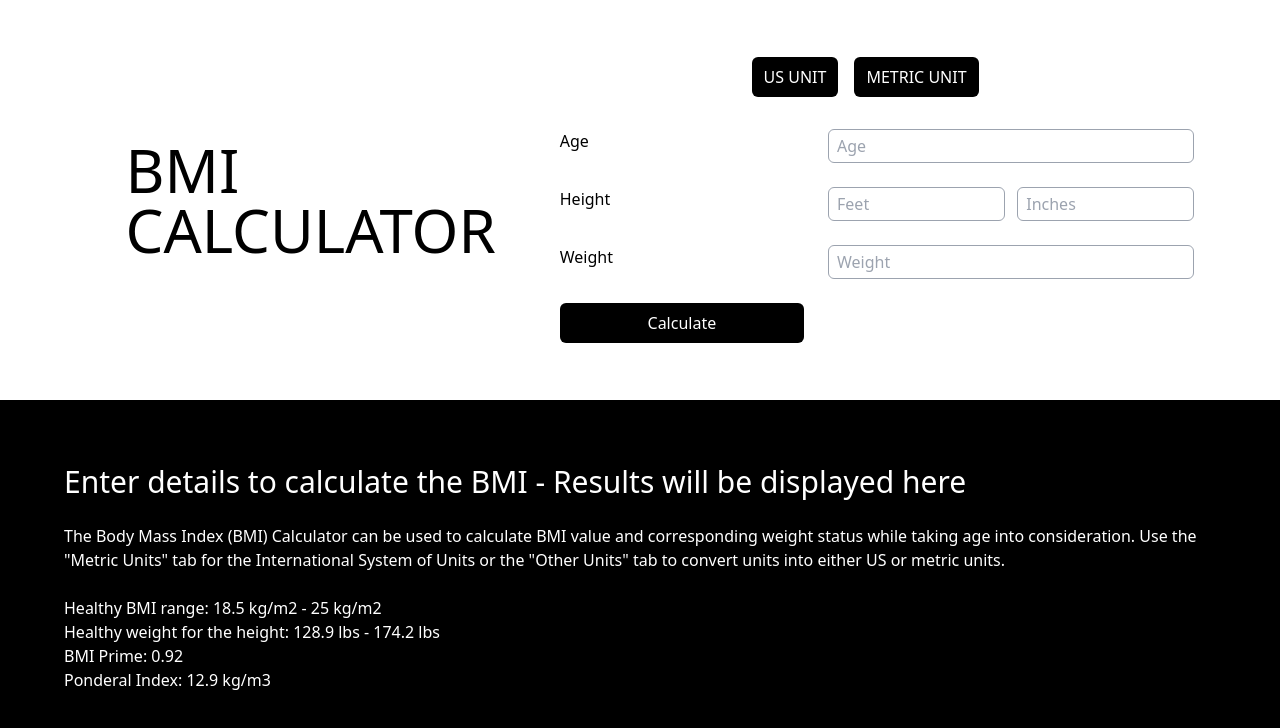
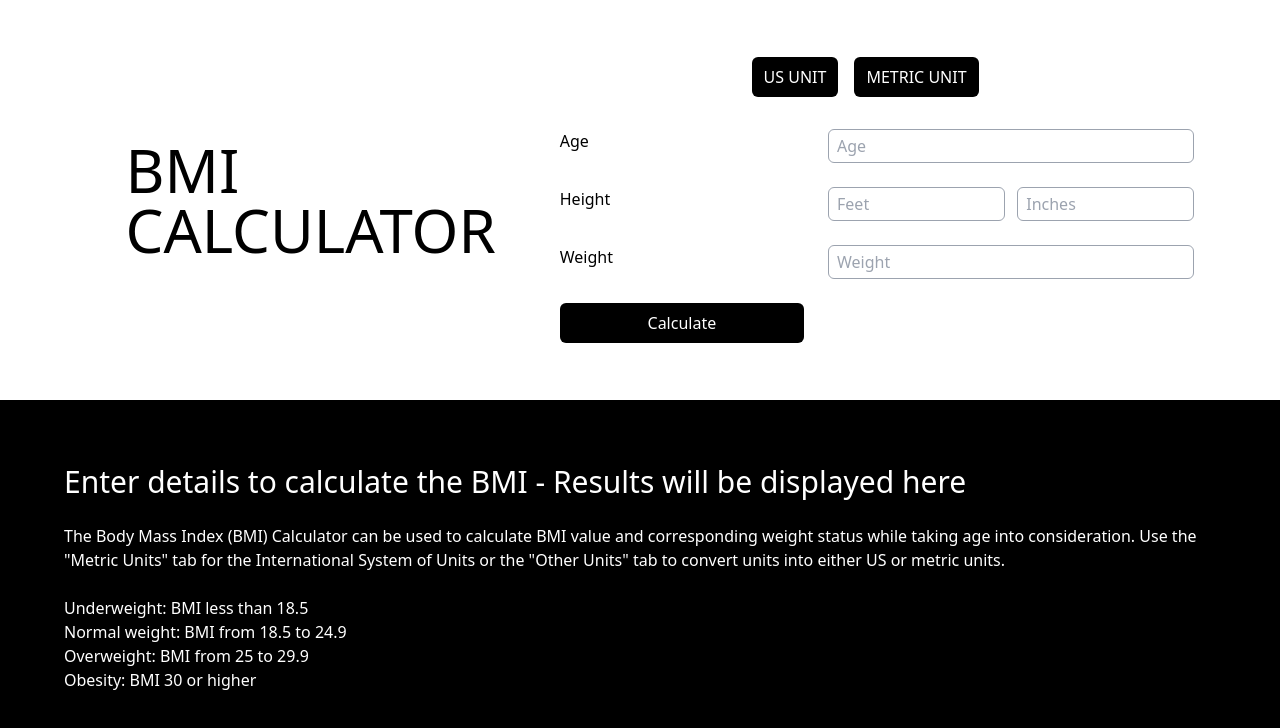
Before and after one commit to kaarthi290598/bmicalculator-react, a React (Create React App) app: page / in a window 1280 px wide. Shown: the top 728 px of the page. Built offline with nearby package versions, Linux system fonts and the light colour scheme.

Commit message:
BMi ranges

```diff
--- a/src/App.js
+++ b/src/App.js
@@ -168,10 +168,10 @@ function Result({ bmi }) {
         "Other Units" tab to convert units into either US or metric units.
       </p>
       <ul className="text-base">
-        <li>Healthy BMI range: 18.5 kg/m2 - 25 kg/m2</li>
-        <li>Healthy weight for the height: 128.9 lbs - 174.2 lbs</li>
-        <li>BMI Prime: 0.92</li>
-        <li>Ponderal Index: 12.9 kg/m3</li>
+        <li>Underweight: BMI less than 18.5</li>
+        <li>Normal weight: BMI from 18.5 to 24.9</li>
+        <li>Overweight: BMI from 25 to 29.9</li>
+        <li>Obesity: BMI 30 or higher</li>
       </ul>
     </div>
   );
```
